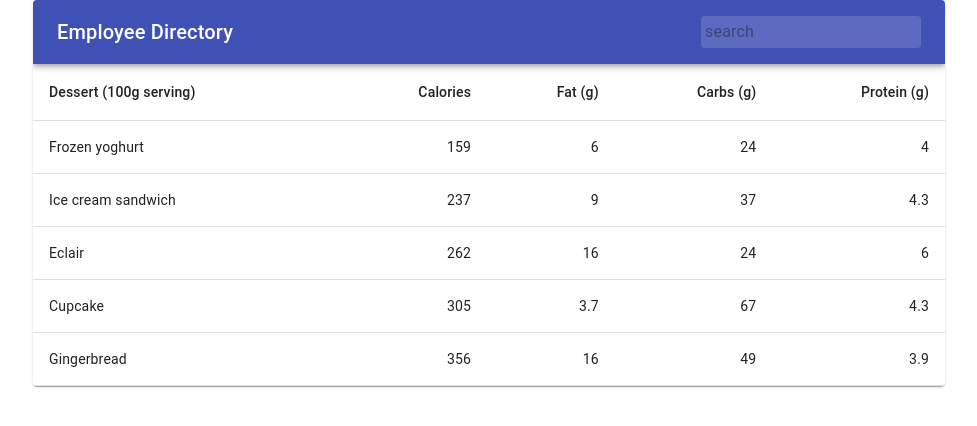
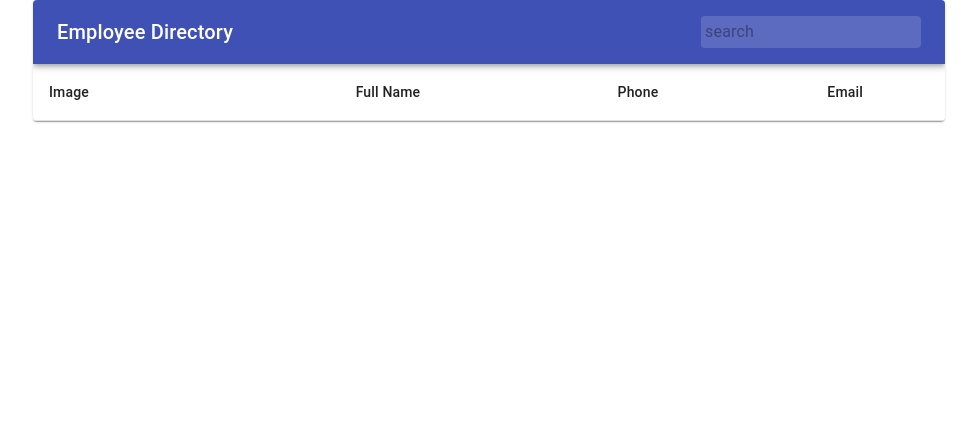
Before and after one commit to KingKitty89/Employee-Directory, a React (Create React App) app: page / in a window 1280 px wide. Shown: the top 426 px of the page, without its empty margins (151-1128 px from the left). Built offline with nearby package versions, Linux system fonts and the light colour scheme.

Commit message:
setting up table and results rows

```diff
--- /dev/null
+++ b/src/components/Results/index.js
@@ -0,0 +1,19 @@
+import React from "react";
+import TableRow from "@material-ui/core/TableRow";
+import TableCell from "@material-ui/core/TableCell";
+
+//using props to populate the rows of the table
+function Results(props) {
+  return (
+    <TableRow>
+      <TableCell component="th" scope="row">
+        <img src={props.thumbnail} alt="thumbnail"></img>
+      </TableCell>
+      <TableCell align="right">{props.fullName}</TableCell>
+      <TableCell align="right">{props.phone}</TableCell>
+      <TableCell align="right">{props.email}</TableCell>
+    </TableRow>
+  );
+}
+
+export default Results;
--- a/src/components/Table/index.js
+++ b/src/components/Table/index.js
@@ -1,5 +1,5 @@
-import React from 'react';
-import { makeStyles } from '@material-ui/core/styles';
+import React, { Component } from 'react';
+import { createStyles, withStyles } from '@material-ui/core/styles';
 import Table from '@material-ui/core/Table';
 import TableBody from '@material-ui/core/TableBody';
 import TableCell from '@material-ui/core/TableCell';
@@ -8,57 +8,87 @@ import TableHead from '@material-ui/core/TableHead';
 import TableRow from '@material-ui/core/TableRow';
 import Paper from '@material-ui/core/Paper';
 import AppBar from "../AppBar";
+import Results from "../Results";
 
-const useStyles = makeStyles({
+
+const styles = () =>
+  createStyles({
+
   table: {
     minWidth: 650,
   },
 });
-
-function createData(name, calories, fat, carbs, protein) {
-  return { name, calories, fat, carbs, protein };
+class UsersTable extends Component {
+  constructor(props) {
+    super(props);
+    this.state = {
+      users: [],
+      search: "",
+      searchBy: "fullName",
+    };
   }
 
-const rows = [
-  createData('Frozen yoghurt', 159, 6.0, 24, 4.0),
-  createData('Ice cream sandwich', 237, 9.0, 37, 4.3),
-  createData('Eclair', 262, 16.0, 24, 6.0),
-  createData('Cupcake', 305, 3.7, 67, 4.3),
-  createData('Gingerbread', 356, 16.0, 49, 3.9),
-];
+  handleInputChange = (event) => {
+    // Getting the value and name of the input
+    let value = event.target.value;
+    const name = event.target.name;
 
-export default function SimpleTable() {
-  const classes = useStyles();
+    // Updating the input's state
+    this.setState(
+      {
+        [name]: value,
+      },
+      () => console.log(this.state)
+    );
+  };
+
+  render() {
+    const { classes } = this.props;
 
   return (
     <TableContainer component={Paper}>
       <AppBar
+         search={this.state.search}
+         handleInputChange={this.handleInputChange}
+         />
 
-         />
       <Table className={classes.table} aria-label="simple table">
         <TableHead>
           <TableRow>
-            <TableCell>Dessert (100g serving)</TableCell>
-            <TableCell align="right">Calories</TableCell>
-            <TableCell align="right">Fat&nbsp;(g)</TableCell>
-            <TableCell align="right">Carbs&nbsp;(g)</TableCell>
-            <TableCell align="right">Protein&nbsp;(g)</TableCell>
+            <TableCell>
+
+            Image</TableCell>
+            <TableCell align="center">
+
+            Full Name</TableCell>
+            <TableCell align="center">
+
+            Phone</TableCell>
+            <TableCell align="center">
+
+            Email
+            </TableCell>
             </TableRow>
           </TableHead>
           <TableBody>
-          {rows.map((row) => (
-            <TableRow key={row.name}>
-              <TableCell component="th" scope="row">
-                {row.name}
-              </TableCell>
-              <TableCell align="right">{row.calories}</TableCell>
-              <TableCell align="right">{row.fat}</TableCell>
-              <TableCell align="right">{row.carbs}</TableCell>
-              <TableCell align="right">{row.protein}</TableCell>
-            </TableRow>
+            {/* filtering through users to search by full name */}
+            {this.state.users
+
+              .map((user, i) => (
+                <Results
+                  key={i}
+                  thumbnail={user.picture.thumbnail}
+                  fullName={user.fullName}
+                  phone={user.phone}
+                  email={user.email}
+                />
               ))}
           </TableBody>
         </Table>
       </TableContainer>
+
     );
   }
+}
+
+export default withStyles(styles)(UsersTable);
```
Lines whose indentation alone changed are shown as unchanged.
